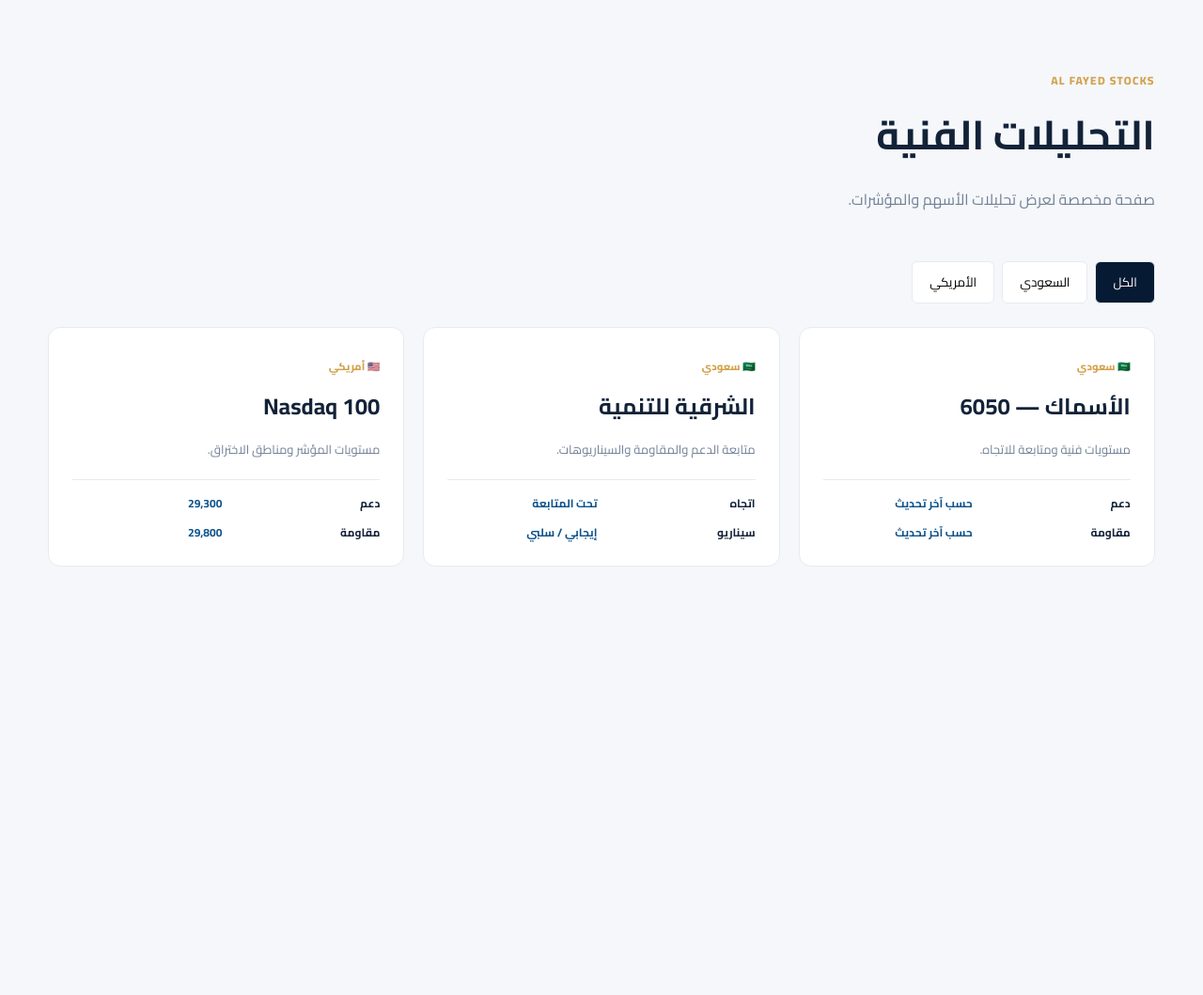
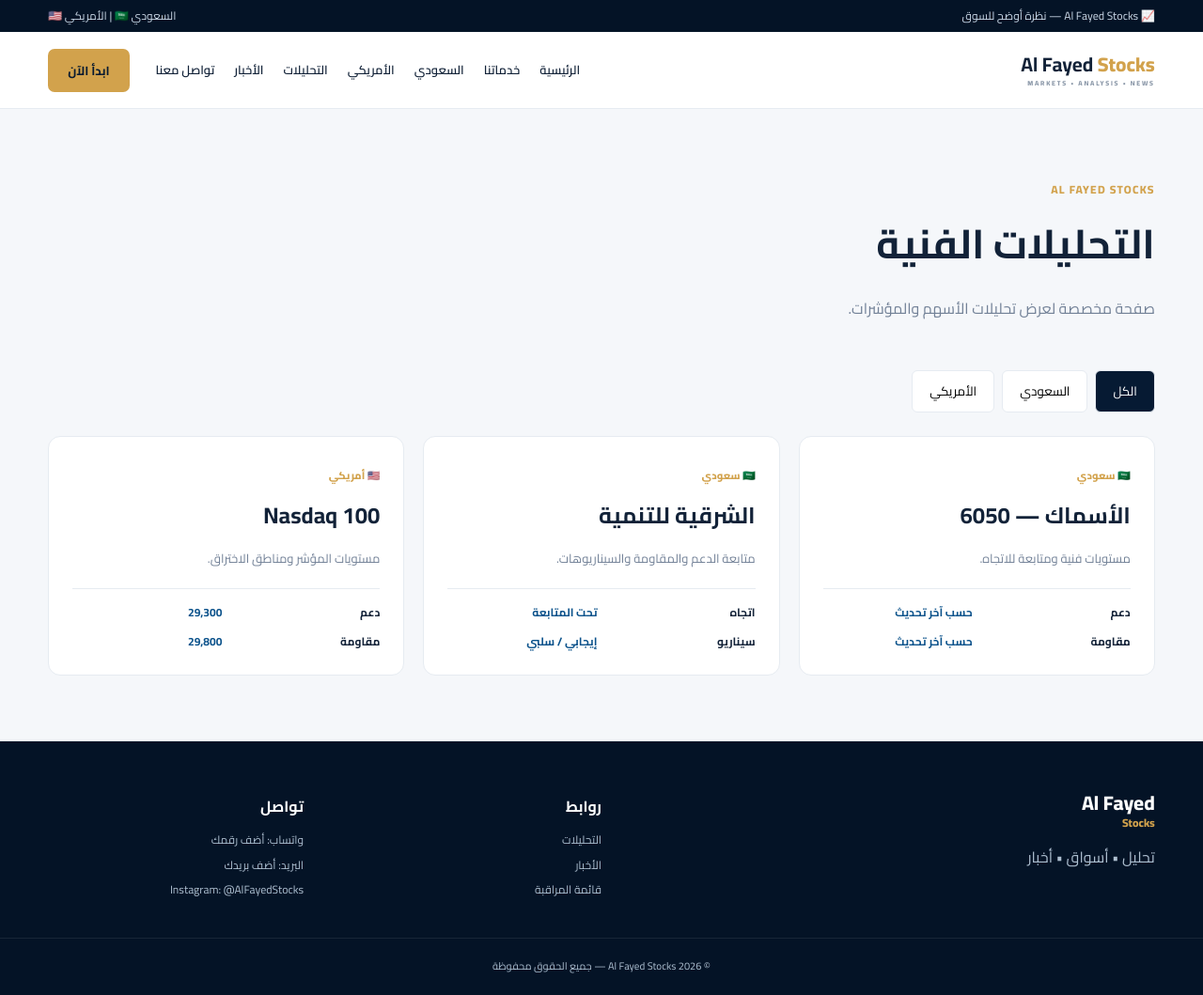
Before and after one commit to fayed56/Al-Fayed-Stocks, a website: page analysis.html in a window 1280 px wide. Shown: the whole page at 94% size. Before the commit the page ends 800 px from the top, so only its background shows below. Drawn offline with Linux system fonts and the light colour scheme; files that its build step writes are made by us from their sources.

Commit message:
Add files via upload

```diff
--- a/analysis.html
+++ b/analysis.html
@@ -1,8 +1,8 @@
-<!doctype html><html lang="ar" dir="rtl"><head><meta charset="utf-8"><meta name="viewport" content="width=device-width,initial-scale=1"><title>التحليلات | Al Fayed Stocks</title><link href="https://fonts.googleapis.com/css2?family=Cairo:wght@400;600;700;800&display=swap" rel="stylesheet"><link rel="stylesheet" href="assets/style.css"></head><body>
+<!doctype html><html lang="ar" dir="rtl"><head><meta charset="utf-8"><meta name="viewport" content="width=device-width,initial-scale=1"><title>التحليلات | Al Fayed Stocks</title><link href="https://fonts.googleapis.com/css2?family=Cairo:wght@400;600;700;800&display=swap" rel="stylesheet"><link rel="stylesheet" href="style.css"></head><body>
 <div id="site-header"></div><main class="inner"><div class="wrap"><div class="pagehero"><div class="eyebrow">AL FAYED STOCKS</div><h1>التحليلات الفنية</h1><p>صفحة مخصصة لعرض تحليلات الأسهم والمؤشرات.</p></div>
 <div class="filter"><button class="filterbtn active" onclick="filterCards('all',this)">الكل</button><button class="filterbtn" onclick="filterCards('saudi',this)">السعودي</button><button class="filterbtn" onclick="filterCards('usa',this)">الأمريكي</button></div>
 <div id="analysisCards" class="analysisgrid">
 <article class="analysiscard saudi"><span>🇸🇦 سعودي</span><h2>الأسماك — 6050</h2><p>مستويات فنية ومتابعة للاتجاه.</p><div class="levels"><b>دعم</b><strong>حسب آخر تحديث</strong><b>مقاومة</b><strong>حسب آخر تحديث</strong></div></article>
 <article class="analysiscard saudi"><span>🇸🇦 سعودي</span><h2>الشرقية للتنمية</h2><p>متابعة الدعم والمقاومة والسيناريوهات.</p><div class="levels"><b>اتجاه</b><strong>تحت المتابعة</strong><b>سيناريو</b><strong>إيجابي / سلبي</strong></div></article>
 <article class="analysiscard usa"><span>🇺🇸 أمريكي</span><h2>Nasdaq 100</h2><p>مستويات المؤشر ومناطق الاختراق.</p><div class="levels"><b>دعم</b><strong>29,300</strong><b>مقاومة</b><strong>29,800</strong></div></article>
-</div></div></main><div id="site-footer"></div><script src="assets/app.js"></script></body></html>
+</div></div></main><div id="site-footer"></div><script src="app.js"></script></body></html>
--- a/index.html
+++ b/index.html
@@ -5,7 +5,7 @@
 <title>Al Fayed Stocks | الفايد للأسهم</title>
 <meta name="description" content="Al Fayed Stocks - تحليلات وأخبار ومتابعة الأسواق السعودية والأمريكية.">
 <link rel="preconnect" href="https://fonts.googleapis.com"><link href="https://fonts.googleapis.com/css2?family=Cairo:wght@400;500;600;700;800&display=swap" rel="stylesheet">
-<link rel="stylesheet" href="assets/style.css">
+<link rel="stylesheet" href="style.css">
 </head>
 <body>
 <div class="topbar"><div class="wrap topinner"><span>📈 Al Fayed Stocks — نظرة أوضح للسوق</span><span>السوق السعودي 🇸🇦 &nbsp; | &nbsp; السوق الأمريكي 🇺🇸</span></div></div>
@@ -55,5 +55,5 @@
 <form onsubmit="sendContact(event)"><input required placeholder="الاسم"><input required type="email" placeholder="البريد الإلكتروني"><input placeholder="رقم الجوال"><textarea required placeholder="اكتب رسالتك"></textarea><button class="goldbtn">إرسال الرسالة</button><div id="formmsg"></div></form></div></section>
 </main>
 <footer id="footer"><div class="wrap footgrid"><div><div class="brand footerbrand">Al Fayed <span>Stocks</span></div><p>تحليل • أسواق • أخبار</p></div><div><h4>روابط</h4><a href="analysis.html">التحليلات</a><a href="news.html">الأخبار</a><a href="watchlist.html">قائمة المراقبة</a></div><div><h4>تواصل</h4><span>واتساب: أضف رقمك</span><span>البريد: أضف بريدك</span><span>Instagram: @AlFayedStocks</span></div></div><div class="copyright">© 2026 Al Fayed Stocks — جميع الحقوق محفوظة</div></footer>
-<script src="assets/app.js"></script>
+<script src="app.js"></script>
 </body></html>
```
Also changed, not shown: news.html (+1 -1 lines), saudi.html (+1 -1 lines), usa.html (+1 -1 lines), watchlist.html (+1 -1 lines), README.md.
